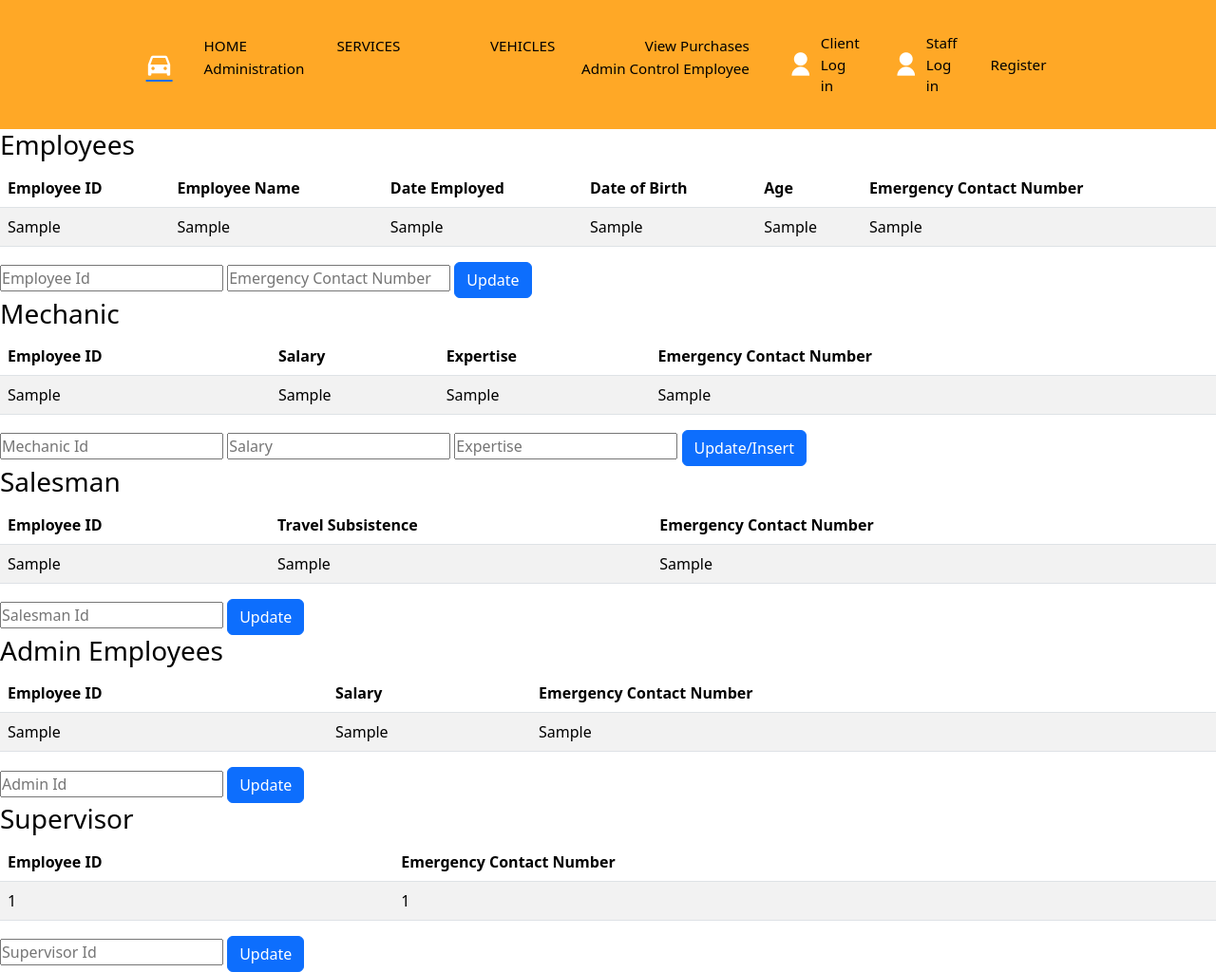
After one commit to ReinerYaeger/DrAuto, a Django app: template templates/drauto/admin_control_employee.html in a window 1280 px wide. The commit adds this page. Shown: the whole page at 95% size. Run offline with Django 4.2, Linux system fonts and the light colour scheme; the template is opened without the code that fills it: most values are stand-ins (such as "Sample title", 1, 10 or a date in 2020).

Commit message:
added admin control

```diff
--- a/drauto/static/css/index.css
+++ b/drauto/static/css/index.css
@@ -73,9 +73,9 @@ header {
     color: var(--main-color);
 }
 
-.navbar a:active{
-    color: var(--main-color);
-}
+/*.navbar a:active{*/
+/*    color: var(--main-color);*/
+/*}*/
 
 .main{
     display:flex;
@@ -132,22 +132,6 @@ h2 {
     text-align: right;
 }
 
-.btn {
-    display: inline-block;
-    padding: 10px 20px;
-    background-color: #FF0C0C;
-    color: white;
-    font-size: 16px;
-    border: none;
-    border-radius: 25px;
-    cursor: pointer;
-    box-shadow: 3px 3px 7px 0px rgba(61, 61, 61, 0.8);
-    transition: background-color 0.3s ease;
-}
-
-.btn:hover {
-    background-color: #3e8e41;
-}
 
 /*Services design*/
 .services {
@@ -233,71 +217,71 @@ h2 {
     background-size: cover;
 }*/
 
-@media (max-width: 1280px) {
-    header {
-        padding: 14px 2%;
-        transition: .2s;
-    }
+/*@media (max-width: 1280px) {*/
+/*    header {*/
+/*        padding: 14px 2%;*/
+/*        transition: .2s;*/
+/*    }*/
 
-    .navbar a {
-        padding: 5px 0;
-        margin: 0px 20px;
-    }
-}
+/*    .navbar a {*/
+/*        padding: 5px 0;*/
+/*        margin: 0px 20px;*/
+/*    }*/
+/*}*/
 
-@media (max-width: 991px) {
-    #menu-icon {
-        display: block;
-    }
+/*@media (max-width: 991px) {*/
+/*    #menu-icon {*/
+/*        display: block;*/
+/*    }*/
 
-    .navbar {
-        position: absolute;
-        top: 100%;
-        right: -100%;
-        width: 270px;
-        height: 29vh;
-        background: var(--main-color);
-        flex-direction: column;
-        justify-content: flex-start;
-        border-radius: 10px;
-        transition: all .50s ease;
-    }
+/*    .navbar {*/
+/*        position: absolute;*/
+/*        top: 100%;*/
+/*        right: -100%;*/
+/*        width: 270px;*/
+/*        height: 29vh;*/
+/*        background: var(--main-color);*/
+/*        flex-direction: column;*/
+/*        justify-content: flex-start;*/
+/*        border-radius: 10px;*/
+/*        transition: all .50s ease;*/
+/*    }*/
 
-    .navbar a {
-        display: block;
-        margin: 12px 0;
-        padding: 0 25px;
-        transition: all .50s ease;
-    }
+/*    .navbar a {*/
+/*        display: block;*/
+/*        margin: 12px 0;*/
+/*        padding: 0 25px;*/
+/*        transition: all .50s ease;*/
+/*    }*/
 
-    .navbar a:hover {
-        color: var(--text-color);
-        transition: all .50s ease;
-    }
+/*    .navbar a:hover {*/
+/*        color: var(--text-color);*/
+/*        transition: all .50s ease;*/
+/*    }*/
 
-    .navbar a:active {
-        color: var(--text-color);
-    }
+/*    .navbar a:active {*/
+/*        color: var(--text-color);*/
+/*    }*/
 
-    .navbar.open {
-        right: 2%;
-    }
+/*    .navbar.open {*/
+/*        right: 2%;*/
+/*    }*/
 
-    .services {
-        padding: 25px;
-    }
+/*    .services {*/
+/*        padding: 25px;*/
+/*    }*/
 
-    .services h3 {
-        font-size: 1.5em;
-        font-weight: 600;
-    }
+/*    .services h3 {*/
+/*        font-size: 1.5em;*/
+/*        font-weight: 600;*/
+/*    }*/
 
-    .content-box {
-        flex-direction: column;
-    }
+/*    .content-box {*/
+/*        flex-direction: column;*/
+/*    }*/
 
-    .card {
-        min-width: 60%;
-        margin: 10px auto;
-    }
-}
+/*    .card {*/
+/*        min-width: 60%;*/
+/*        margin: 10px auto;*/
+/*    }*/
+/*}*/
--- /dev/null
+++ b/templates/drauto/admin_control_employee.html
@@ -0,0 +1,160 @@
+<!DOCTYPE html>
+<html lang="en">
+<head>
+    <title>Admin Control</title>
+</head>
+<body>
+{% include 'drauto/navbar.html' %}
+
+<h3>Employees</h3>
+<table class="table table-striped">
+    <thead>
+    <tr>
+        <th>Employee ID</th>
+        <th>Employee Name</th>
+        <th>Date Employed</th>
+        <th>Date of Birth</th>
+        <th>Age</th>
+        <th>Emergency Contact Number</th>
+    </tr>
+    </thead>
+    <tbody>
+    {% for emp in employee_list %}
+        <tr>
+            <td>{{ emp.0 }}</td>
+            <td>{{ emp.1 }}</td>
+            <td>{{ emp.2 }}</td>
+            <td>{{ emp.3 }}</td>
+            <td>{{ emp.5 }}</td>
+            <td>{{ emp.6 }}</td>
+        </tr>
+    {% endfor %}
+    </tbody>
+</table>
+<form method="POST" action="{% url 'admin_control' %}">
+    {% csrf_token %}
+    <div class="form-group">
+        <input type="text" required name="employee_id" placeholder="Employee Id">
+        <input required name="emergency_contact_number" placeholder="Emergency Contact Number">
+        <button class="btn btn-primary" name="employee_update" type="submit" value="Update">Update</button>
+    </div>
+</form>
+
+
+<h3>Mechanic</h3>
+<table class="table table-striped">
+    <thead>
+    <tr>
+        <th>Employee ID</th>
+        <th>Salary</th>
+        <th>Expertise</th>
+        <th>Emergency Contact Number</th>
+    </tr>
+    </thead>
+    <tbody>
+    {% for mech in mechanic_list %}
+        <tr>
+            <td>{{ mech.0 }}</td>
+            <td>{{ mech.1 }}</td>
+            <td>{{ mech.2 }}</td>
+            <td>{{ mech.3 }}</td>
+        </tr>
+    {% endfor %}
+    </tbody>
+</table>
+
+<form>
+    <div class="form-group">
+        <input required name="employee_id" placeholder="Mechanic Id">
+        <input required name="salary" placeholder="Salary">
+        <input required name="expertise" placeholder="Expertise">
+        <button class="btn btn-primary" name="mechanic_update" type="submit" value="Update">Update/Insert</button>
+    </div>
+</form>
+
+<h3> Salesman</h3>
+<table class="table table-striped">
+    <thead>
+    <tr>
+        <th>Employee ID</th>
+        <th>Travel Subsistence</th>
+        <th>Emergency Contact Number</th>
+    </tr>
+    </thead>
+    <tbody>
+    {% for sale in salesman_list %}
+        <tr>
+            <td>{{ sale.0 }}</td>
+            <td>{{ sale.1 }}</td>
+            <td>{{ sale.2 }}</td>
+        </tr>
+    {% endfor %}
+    </tbody>
+</table>
+
+<form>
+    <div class="form-group">
+        <input name="employee_id" placeholder="Salesman Id">
+
+        <button class="btn btn-primary" type="submit" value="Update">Update</button>
+    </div>
+</form>
+
+<h3>Admin Employees</h3>
+<table class="table table-striped">
+    <thead>
+    <tr>
+        <th>Employee ID</th>
+        <th>Salary</th>
+        <th>Emergency Contact Number</th>
+    </tr>
+    </thead>
+    <tbody>
+    {% for admin in admin_list %}
+        <tr>
+            <td>{{ admin.0 }}</td>
+            <td>{{ admin.1 }}</td>
+            <td>{{ admin.2 }}</td>
+        </tr>
+    {% endfor %}
+    </tbody>
+</table>
+
+<form>
+    <div class="form-group">
+        <input name="employee_id" placeholder="Admin Id">
+
+        <button class="btn btn-primary" type="submit" value="Update">Update</button>
+    </div>
+</form>
+
+
+<h3>Supervisor</h3>
+<table class="table table-striped">
+    <thead>
+    <tr>
+        <th>Employee ID</th>
+        <th>Emergency Contact Number</th>
+    </tr>
+    </thead>
+    <tbody>
+    {% for sup in supervisor %}
+        <tr>
+            <td>{{ sup.emp_Id }}</td>
+            <td>{{ sup.emergency_contact_number }}</td>
+        </tr>
+    {% endfor %}
+    </tbody>
+</table>
+
+<form>
+    <div class="form-group">
+        <input name="employee_id" placeholder="Supervisor Id">
+
+        <button class="btn btn-primary" type="submit" value="Update">Update</button>
+    </div>
+</form>
+
+
+</body>
+</html>
--- a/templates/drauto/navbar.html
+++ b/templates/drauto/navbar.html
@@ -15,7 +15,7 @@
         <li><a href="{% url 'client_purchase' %}">View Purchases</a></li>
 
         <li><a href="{% url 'admin_views' %}">Administration</a></li>
-        <li><a href="{% url 'admin_control' %}">Admin Control</a></li>
+        <li><a href="{% url 'admin_control_employee' %}">Admin Control Employee</a></li>
         {#     client_name=request.user.username#}
         {% if request.user.is_staff %}
 
```
Also changed, not shown: DrAutoWebApp/settings.py (+4 -10 lines), drauto/backend_functions.py (+40 -7 lines), drauto/forms.py (+11 -0 lines), drauto/urls.py (+11 -1 lines), drauto/views.py (+45 -15 lines), templates/drauto/admin_control.html (deleted, +0 -37 lines), templates/drauto/admin_page.html (+22 -22 lines), templates/drauto/update_employee.html (added, +17 -0 lines), 1 other file.
